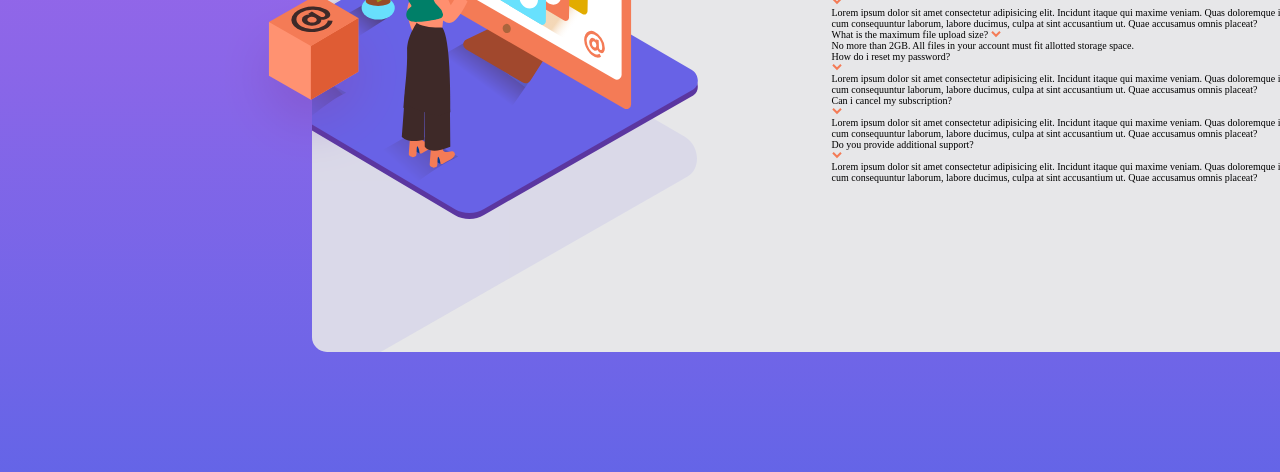
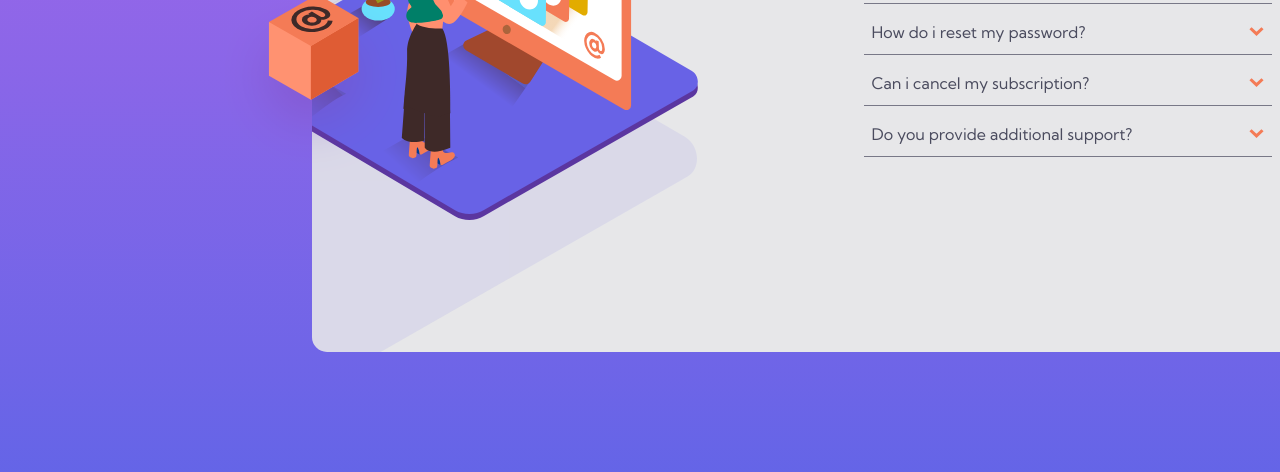
Before and after one commit to Azero182/fm-faq, a plain HTML site: page index.html in a window 1280 px wide. Shown: the part 328-800 px from the top of the page. Drawn offline with Linux system fonts and the light colour scheme.

Commit message:
HTML y CSS Desktop

```diff
--- a/index.html
+++ b/index.html
@@ -4,9 +4,13 @@
 <head>
     <meta charset="UTF-8">
     <meta name="viewport" content="width=device-width, initial-scale=1.0">
+    <link rel="preconnect" href="https://fonts.googleapis.com">
+    <link rel="preconnect" href="https://fonts.gstatic.com" crossorigin>
+    <link href="https://fonts.googleapis.com/css2?family=Kumbh+Sans:wght@400;700&display=swap" rel="stylesheet">
     <link rel="stylesheet" href="styles.css">
     <title>Faq</title>
 </head>
+
 <body>
     <img id='icon-box' src="./illustration-box-desktop.svg" alt="illustration-box-desktop">
     <main>
@@ -27,15 +31,16 @@
                     </p>
                     <img src="./icon-arrow-down.svg" alt="icon-arrow-down">
                 </div>
-                <p class="description hidden"> Lorem ipsum dolor sit amet consectetur adipisicing elit. Incidunt itaque qui maxime veniam. Quas doloremque iusto, cum consequuntur laborum, labore ducimus, culpa at sint accusantium ut. Quae accusamus omnis placeat? </p>
+                <p class="description hidden"> Lorem ipsum dolor sit amet consectetur adipisicing elit. Incidunt itaque</p>
             </div>
             <div class="box">
                 <div class="content">
                     <p class="title">
-                        What is the maximum file upload size?
-                    <img src="./icon-arrow-down.svg" alt="icon-arrow-down">
+                        What is the maximum file upload size? </p>
+                        <img src="./icon-arrow-down.svg" alt="icon-arrow-down">
                 </div>
-                <p class="description hidden"> No more than 2GB. All files in your account must fit allotted storage space.</p>
+                <p class="description hidden"> No more than 2GB. All files in your account must fit allotted storage
+                    space.</p>
             </div>
             <div class="box">
                 <div class="content">
@@ -44,16 +49,18 @@
                     </p>
                     <img src="./icon-arrow-down.svg" alt="icon-arrow-down">
                 </div>
-                <p class="description hidden"> Lorem ipsum dolor sit amet consectetur adipisicing elit. Incidunt itaque qui maxime veniam. Quas doloremque iusto, cum consequuntur laborum, labore ducimus, culpa at sint accusantium ut. Quae accusamus omnis placeat? </p>
+                <p class="description hidden"> Lorem ipsum dolor sit amet consectetur adipisicing elit. Incidunt itaque
+                    qui maxime veniam.</p>
             </div>
             <div class="box">
                 <div class="content">
-                    <p class="title1">
+                    <p class="title">
                         Can i cancel my subscription?
                     </p>
                     <img src="./icon-arrow-down.svg" alt="icon-arrow-down">
                 </div>
-                <p class="description hidden"> Lorem ipsum dolor sit amet consectetur adipisicing elit. Incidunt itaque qui maxime veniam. Quas doloremque iusto, cum consequuntur laborum, labore ducimus, culpa at sint accusantium ut. Quae accusamus omnis placeat? </p>
+                <p class="description hidden"> Lorem ipsum dolor sit amet consectetur adipisicing elit. Incidunt itaque
+                    qui maxime veniam. </p>
             </div>
             <div class="box">
                 <div class="content">
@@ -62,8 +69,10 @@
                     </p>
                     <img src="./icon-arrow-down.svg" alt="icon-arrow-down">
                 </div>
-                <p class="description hidden"> Lorem ipsum dolor sit amet consectetur adipisicing elit. Incidunt itaque qui maxime veniam. Quas doloremque iusto, cum consequuntur laborum, labore ducimus, culpa at sint accusantium ut. Quae accusamus omnis placeat? </p>
+                <p class="description hidden"> Lorem ipsum dolor sit amet consectetur adipisicing elit. Incidunt itaque
+                    qui maxime veniam.</p>
             </div>
     </main>
 </body>
+
 </html>
--- a/styles.css
+++ b/styles.css
@@ -8,6 +8,7 @@ body {
     width: 1440px;
     height: 800px;
     font-size: 10px;
+    font-family: Kumbh Sans, sans-serif;
     background-image:linear-gradient(hsl(273, 75%, 66%) 0%, hsl(240, 73%, 65%) 100%);
     align-items: center;
     margin: 0 auto;
@@ -48,6 +49,50 @@ main {
     background-color: transparent;
 }
 .faq {
+    display: flex;
+    flex-direction: column;
     width: 50%;
-    padding: 1rem;
+    height: 100%;
+    padding: 3rem;
+    align-items: space-between;
 }
+h1 {
+    font-size: 2rem;
+    margin-bottom: 2rem;
+    color: hsl(238, 29%, 16%);
+}
+.box {
+    width: 100%;
+    height: fit-content;
+    border-bottom: 1px solid hsl(240, 6%, 50%);
+    margin-bottom: 10px;
+    padding: 0.5rem;
+    font-size: 1rem;
+    color: hsl(237, 12%, 33%);
+}
+.content {
+    display: flex;
+    justify-content: space-between;
+    margin-bottom: 5px;
+    align-items: center;
+    cursor: pointer;
+}
+ .content img {
+    width: 15px;
+    height: 10px;
+ }
+.description {
+    font-size: 0.8rem;
+    color: hsl(240, 6%, 50%);
+}
+.hidden {
+    width: 1px;
+    height: 1px;
+    overflow: hidden;
+    margin: -1px;
+    padding: -1px;
+}
+
+.content:hover {
+    color: hsl(14, 88%, 65%);
+}
```
Also changed, not shown: index.js (added).
